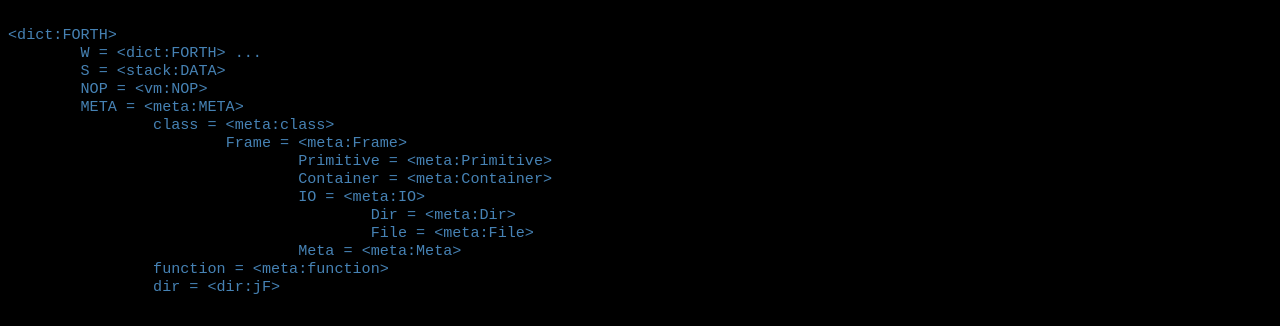
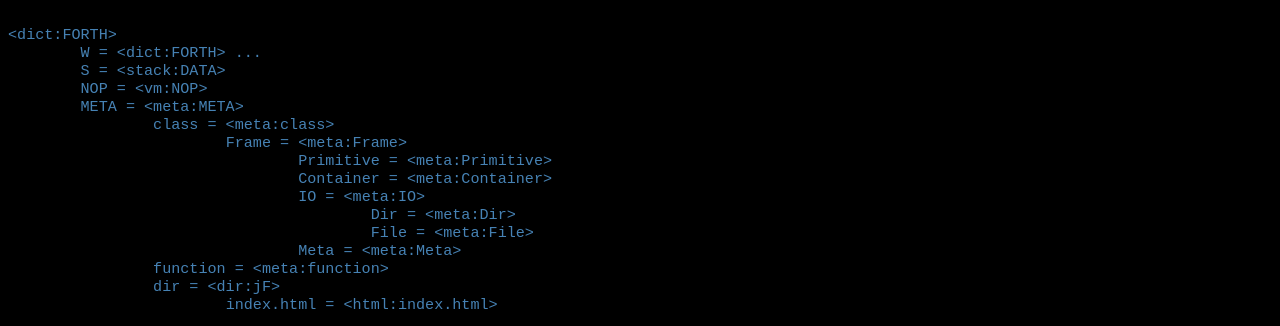
Before and after one commit to ponyatov/jF, a website: page index.html in a window 1280 px wide. Shown: the top 326 px of the page. Drawn offline with Linux system fonts and the light colour scheme.

Commit message:
Signed-off-by: Dmitry Ponyatov <dponiatov@icbcom.ru>

```diff
--- a/index.html
+++ b/index.html
@@ -156,7 +156,9 @@ W.slot( function NOP(){} )
 class IO extends Frame { constructor(T,V) { super(T,V) } }
 
 class Dir  extends IO { constructor(V) { super('dir' ,V) } }
-class File extends IO { constructor(V) { super('file',V) } }
+class File extends IO { constructor(T='file',V) { super(T,V) } }
+
+class HTML extends File { constructor(V) { super('html',V) } }
 
 </script>
 
@@ -179,9 +181,10 @@ class Meta extends Frame { constructor(V) { super('meta',V) } }
 
 	let met   = new Meta('Meta')      ; frame.slot ( met   )
 
-	let func = new Meta('function') ; meta.stor('function',func)
+	let func  = new Meta('function') ; meta.stor('function',func)
 
-	meta.stor('dir',new Dir('jF') )
+	let path  = new Dir('jF') ; meta.stor('dir',path )
+	let html  = new HTML('index.html') ; path.slot(html)
 
 }())
 
```
